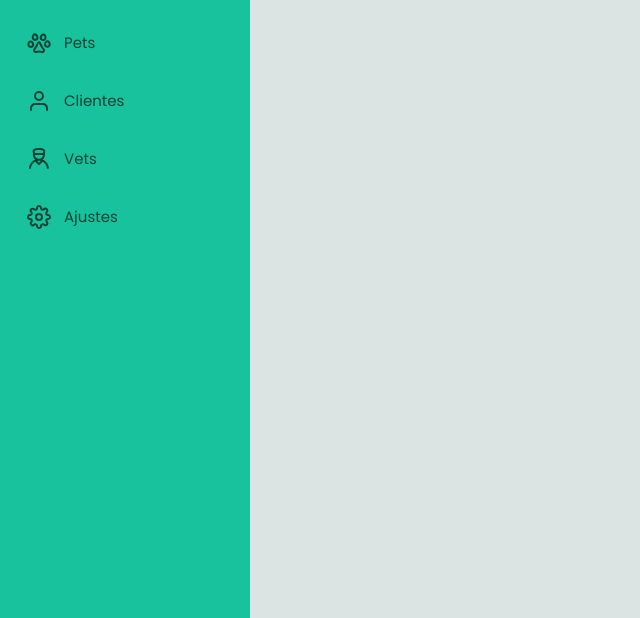
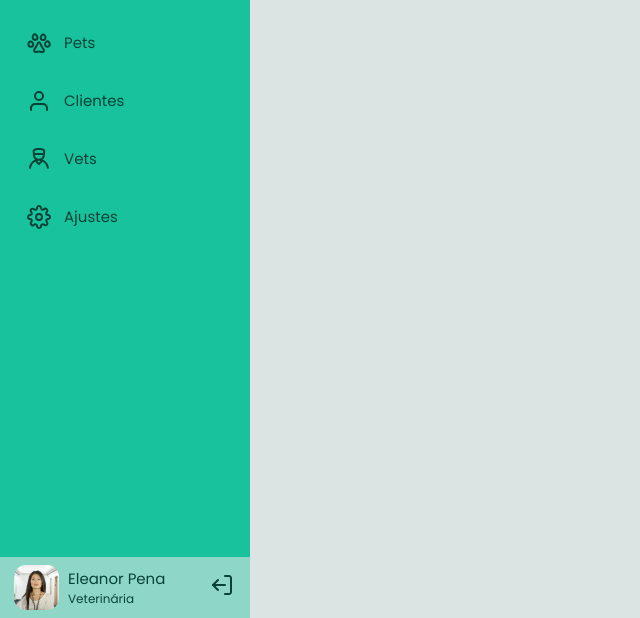
Before and after one commit to kauankarvalho/Sidebar, a plain HTML site: page index.html in a window 1280 px wide. Shown: the part 182-800 px from the top of the page, without its empty margins (0-640 px from the left). Drawn offline with Linux system fonts and the light colour scheme.

Commit message:
feat: add profile section with image, name, and logout button

```diff
--- a/index.html
+++ b/index.html
@@ -55,6 +55,18 @@
         </ul>
       </nav>
 
+      <section>
+        <img src="./assets/avatar.png" alt="Foto de perfil" />
+
+        <div id="user-name">
+          <span>Eleanor Pena</span>
+          <br />
+          <span>Veterinária</span>
+        </div>
+
+        <a href="#"><img src="./assets/log-out.svg" alt="Botão de sair" /></a>
+      </section>
+
     </aside>
   </body>
 </html>
--- a/style.css
+++ b/style.css
@@ -22,6 +22,7 @@ body {
 aside {
   grid-area: aside;
   background: #18c29c;
+  position: relative;
 }
 
 main {
@@ -102,3 +103,40 @@ ul li a {
   line-height: 2.2rem;
   text-decoration: none;
 }
+
+section {
+  padding: 0.8rem 1.4rem;
+  background: #8ed7c6;
+  display: flex;
+  gap: 0.9rem;
+  align-items: center;
+
+  width: 100%;
+  position: absolute;
+  bottom: 0;
+}
+
+section img {
+  width: 4.5rem;
+}
+
+#user-name span:first-child {
+  font-size: 1.5rem;
+  font-weight: 400;
+  line-height: 2.2rem;
+}
+
+#user-name span:last-child {
+  font-size: 1.2rem;
+  font-weight: 400;
+  line-height: 1.8rem;
+}
+
+section a {
+  margin-left: 3.6rem;
+  cursor: pointer;
+}
+
+section a img {
+  width: 2.4rem !important;
+}
```
Also changed, not shown: assets/avatar.png (added), assets/log-out.svg (added).
